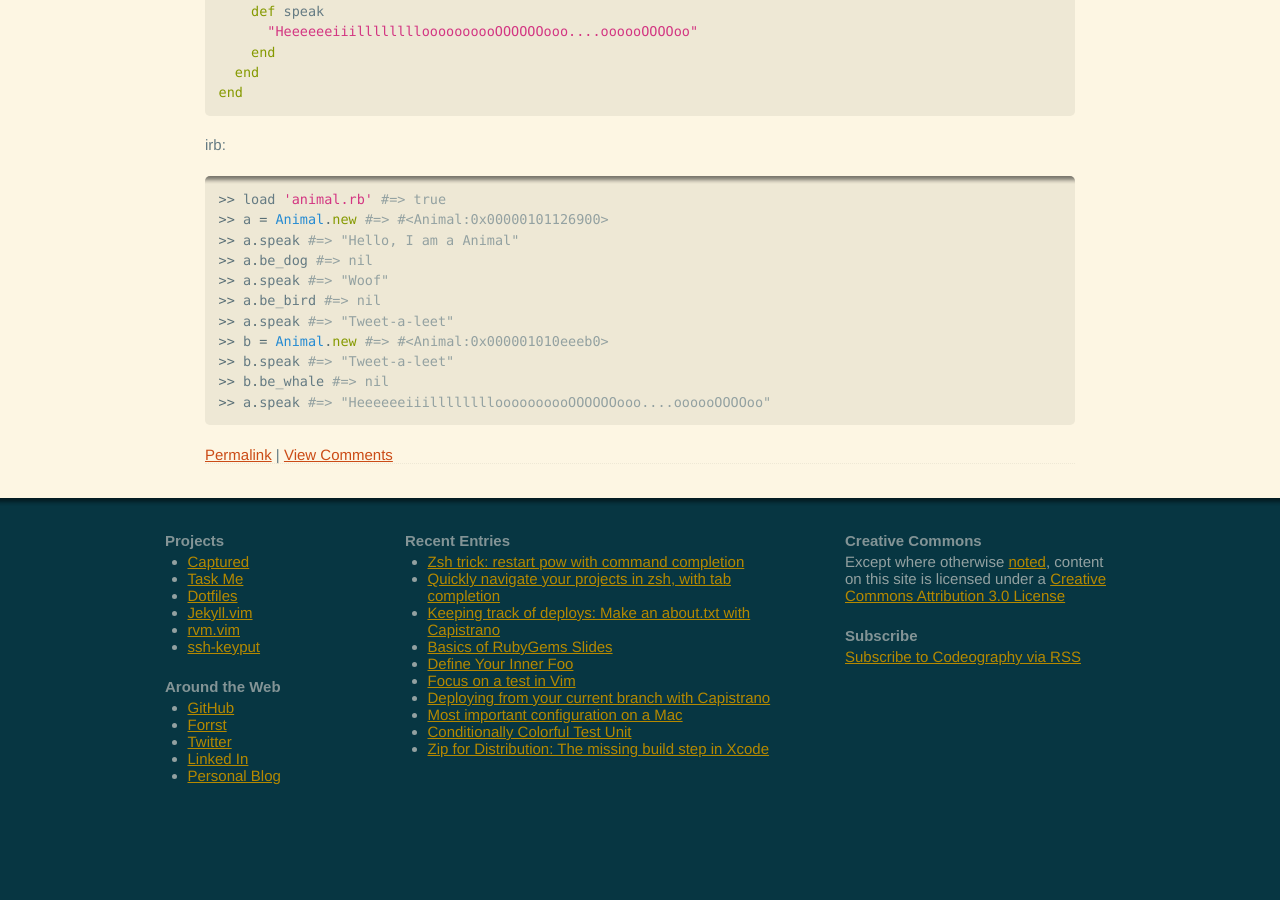
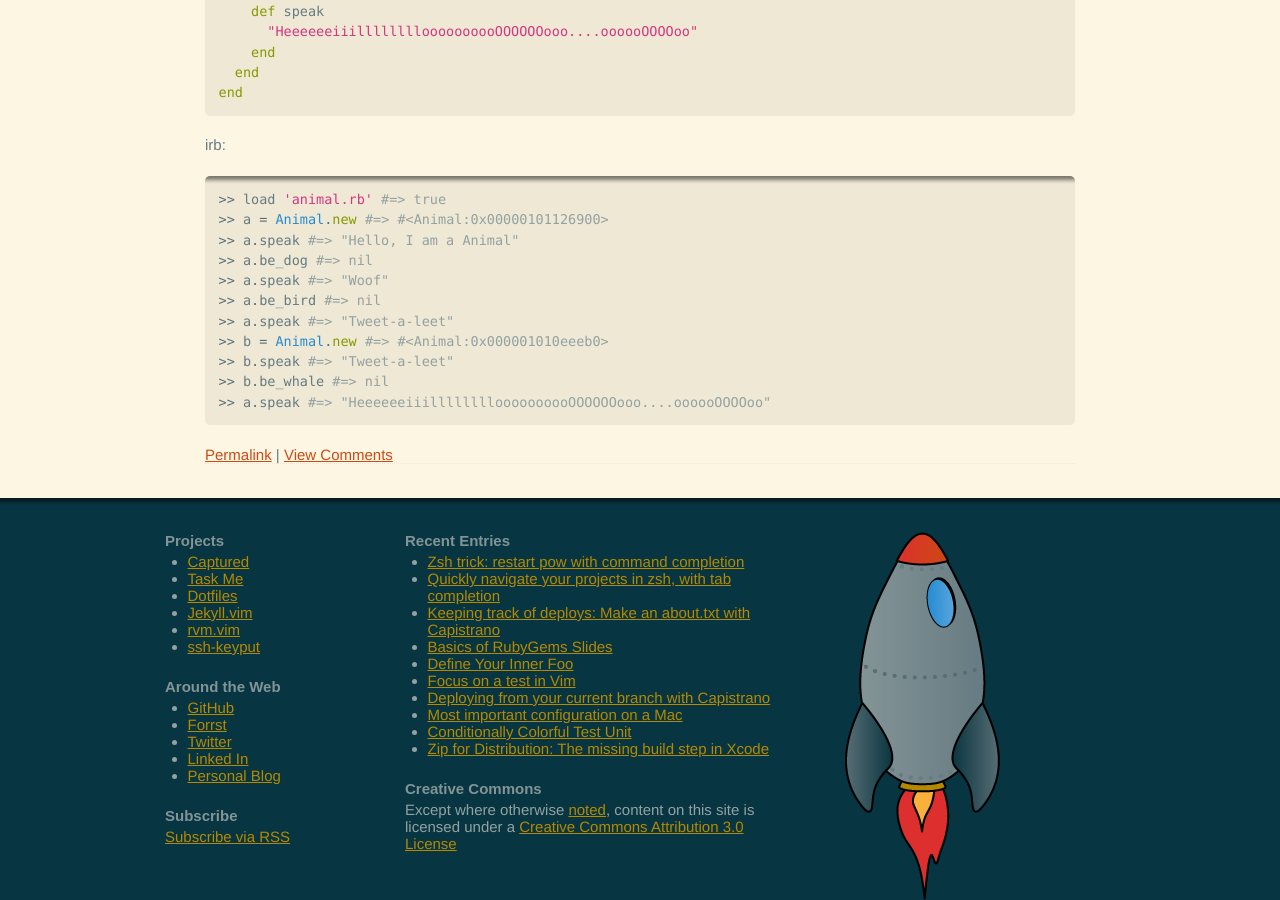
Before and after one commit to csexton/codeography.com, a Jekyll site: the page built from index.html, in a window 1280 px wide and 900 px high, scrolled down 3342 px. Built offline with Jekyll 4.4.1, drawn with Linux system fonts in a browser that asks for light colours; nearby versions of some CDN libraries; some web fonts are replaced; comment, search, counter and statistics services are not loaded; before the commit the page ends 4149 px from its top, so only the background shows below that.

Commit message:
Added rocket logo to the footer

```diff
--- a/_layouts/base.html
+++ b/_layouts/base.html
@@ -83,6 +83,10 @@
             <li><a href="http://www.linkedin.com/in/csexton">Linked In</a></li>
             <li><a href="http://fuzzymonk.com">Personal Blog</a></li>
           </ul>
+          <h5>Subscribe</h5>
+          <p>
+            <a href="http://feeds.feedburner.com/codeography">Subscribe via RSS</a>
+          </p>
 
         </div>
 
@@ -94,19 +98,17 @@
             <li><a href="{{ rpost.url }}">{{ rpost.title }}</a></li>
             {% endfor %}
           </ul>
-
-        </div>
-
-        <div class="span-7 prepend-1 last">
           <h5>Creative Commons</h5>
           <p>
             Except where otherwise <a href="http://creativecommons.org/policies#license">noted</a>, content on this site is
             licensed under a <a href="http://creativecommons.org/licenses/by/3.0/">Creative Commons Attribution 3.0 License</a>
           </p>
-          <h5>Subscribe</h5>
-          <p>
-            <a href="http://feeds.feedburner.com/codeography">Subscribe to Codeography via RSS</a>
-          </p>
+
+        </div>
+
+        <div class="span-7 prepend-1 last">
+
+          <img src="/images/rocket-155x368.png" />
 
         </div>
       </div>
```
Also changed, not shown: images/rocket-155x368.png (added).
